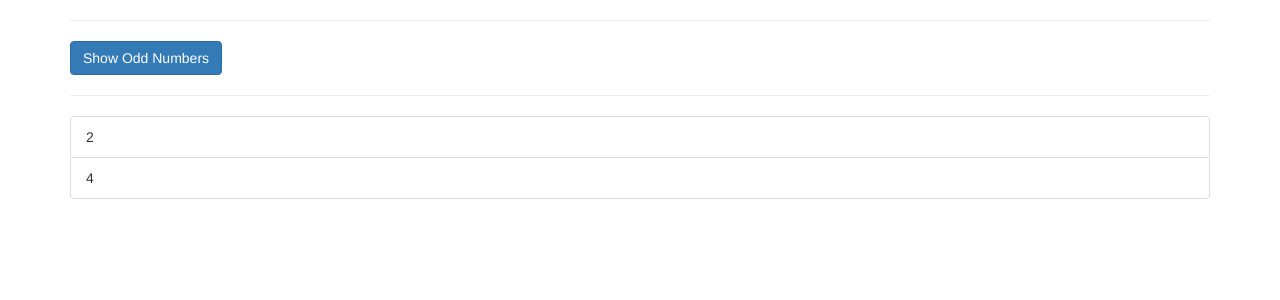
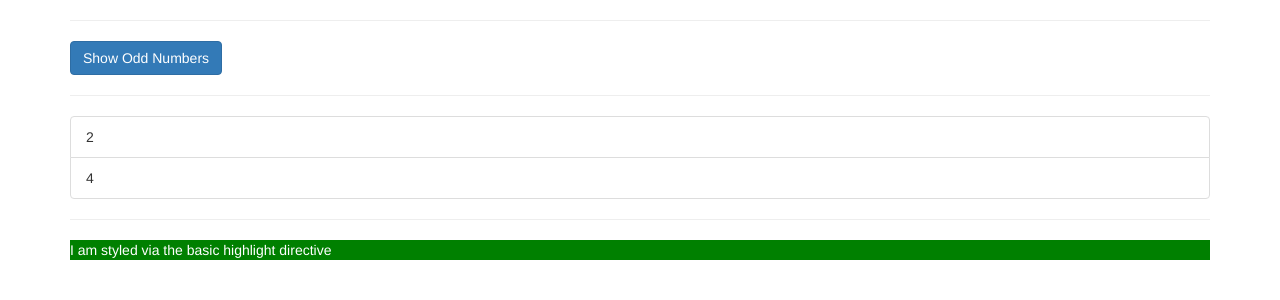
Before and after one commit to kubilaye/ng-assignments, an Angular app in the folder assignment-odd/: page / in a window 1280 px wide. Shown: the top 300 px of the page. Built offline with nearby package versions, Linux system fonts and the light colour scheme.

Commit message:
creating a basic directive and using it

```diff
--- a/assignment-odd/src/app/app.component.html
+++ b/assignment-odd/src/app/app.component.html
@@ -22,6 +22,8 @@
           </li>
         </div>
       </ul>
+      <hr />
+      <p appBasicHighlight>I am styled via the basic highlight directive</p>
     </div>
   </div>
 </div>
--- a/assignment-odd/src/app/app.module.ts
+++ b/assignment-odd/src/app/app.module.ts
@@ -3,11 +3,13 @@ import { NgModule } from '@angular/core';
 
 
 import { AppComponent } from './app.component';
+import {BasicHighlightDirective} from './basic-highlight/basic-highlight.directive';
 
 
 @NgModule({
   declarations: [
-    AppComponent
+    AppComponent,
+    BasicHighlightDirective
   ],
   imports: [
     BrowserModule
--- /dev/null
+++ b/assignment-odd/src/app/basic-highlight/basic-highlight.directive.ts
@@ -0,0 +1,16 @@
+import {Directive, ElementRef, OnInit} from '@angular/core';
+
+@Directive({
+  selector: '[appBasicHighlight]'
+})
+
+export class BasicHighlightDirective implements OnInit {
+
+  constructor(private elementRef: ElementRef) { }
+
+  ngOnInit() {
+    this.elementRef.nativeElement.style.backgroundColor = 'green';
+    this.elementRef.nativeElement.style.color = 'white';
+  }
+
+}
```
